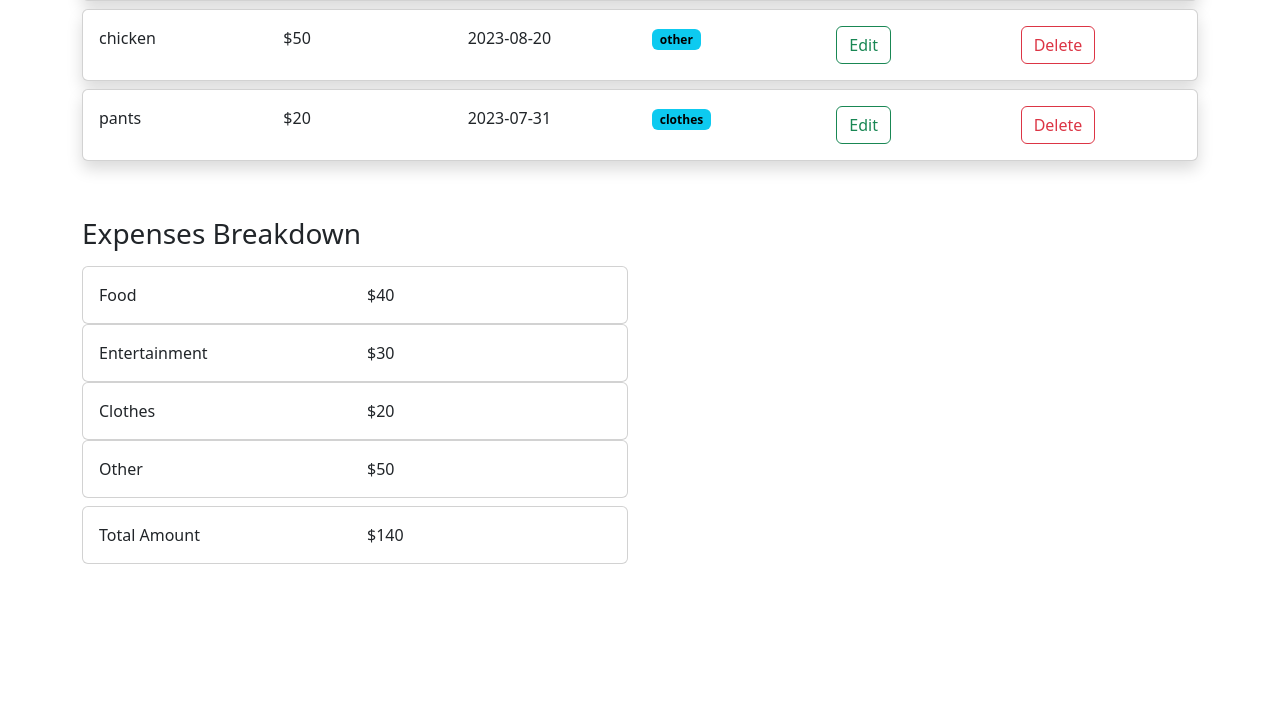
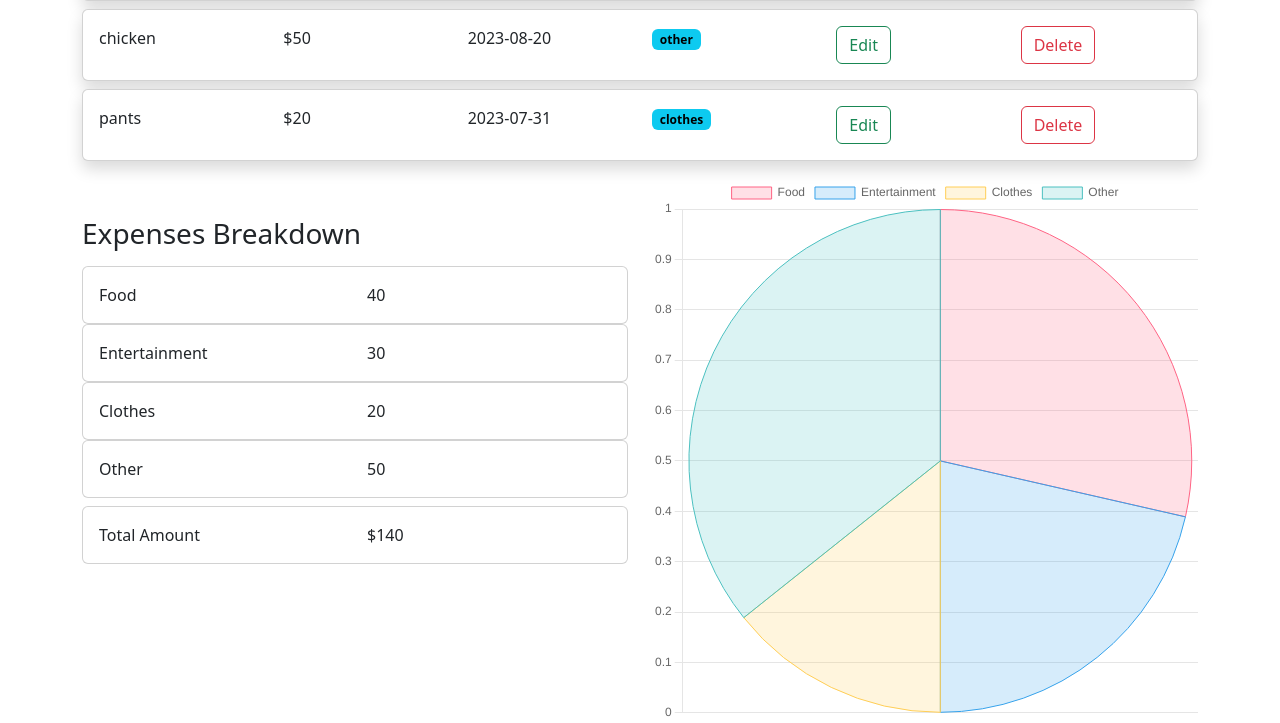
Before and after one commit to niwei822/Expense-Manager, a Flask app: page /expenses in a window 1280 px wide. Shown: the part 385-1108 px from the top of the page. Before the commit the page ends 949 px from the top, so only its background shows below. Run offline with Flask 3, Linux system fonts and the light colour scheme.

Commit message:
add chart.js to display pie chart

```diff
--- a/templates/base.html
+++ b/templates/base.html
@@ -28,5 +28,6 @@
     {% block body %}
     {% endblock %}
     <script src="https://cdn.jsdelivr.net/npm/bootstrap@5.3.1/dist/js/bootstrap.bundle.min.js" integrity="sha384-HwwvtgBNo3bZJJLYd8oVXjrBZt8cqVSpeBNS5n7C8IVInixGAoxmnlMuBnhbgrkm" crossorigin="anonymous"></script>
+    <script src="https://cdn.jsdelivr.net/npm/chart.js"></script>
   </body>
 </html>
--- a/templates/expenses.html
+++ b/templates/expenses.html
@@ -36,7 +36,7 @@
                 <div class="card-body">
                     <div class="row">
                         <div class="col-md-6">Food</div>
-                        <div class="col-md-6">${{ total_food }}</div>
+                        <div class="col-md-6" id="total_food">{{ total_food }}</div>
                     </div>
                 </div>
             </div>
@@ -44,7 +44,7 @@
                 <div class="card-body">
                     <div class="row">
                         <div class="col-md-6">Entertainment</div>
-                        <div class="col-md-6">${{ total_entertainment }}</div>
+                        <div class="col-md-6" id="total_entertainment">{{ total_entertainment }}</div>
                     </div>
                 </div>
             </div>
@@ -52,7 +52,7 @@
                 <div class="card-body">
                     <div class="row">
                         <div class="col-md-6">Clothes</div>
-                        <div class="col-md-6">${{ total_clothes }}</div>
+                        <div class="col-md-6" id="total_clothes">{{ total_clothes }}</div>
                     </div>
                 </div>
             </div>
@@ -60,7 +60,7 @@
                 <div class="card-body">
                     <div class="row">
                         <div class="col-md-6">Other</div>
-                        <div class="col-md-6">${{ total_other }}</div>
+                        <div class="col-md-6" id="total_other">{{ total_other }}</div>
                     </div>
                 </div>
             </div>
@@ -73,6 +73,55 @@
                 </div>
             </div>
         </div>
+        <div class="col-md-6 mt-2">
+            <canvas id="myChart" width="400" height="400"></canvas>
+
+          <script src="https://cdn.jsdelivr.net/npm/chart.js"></script>
+
+          <script>
+
+            const ctx = document.getElementById('myChart');
+            let food = document.getElementById('total_food').innerHTML;
+            let entertainment = document.getElementById('total_entertainment').innerHTML;
+            let clothes = document.getElementById('total_clothes').innerHTML;
+            let other = document.getElementById('total_other').innerHTML;
+            console.log("Food is ", food);
+
+            new Chart(ctx, {
+              type: 'pie',
+              data: {
+                labels: ['Food', 'Entertainment', 'Clothes', 'Other'],
+                datasets: [{
+                  data: [food, entertainment, clothes, other],
+                  backgroundColor: [
+                    'rgba(255, 99, 132, 0.2)',
+                    'rgba(54, 162, 235, 0.2)',
+                    'rgba(255, 206, 86, 0.2)',
+                    'rgba(75, 192, 192, 0.2)',
+                    'rgba(153, 102, 255, 0.2)',
+                    'rgba(255, 159, 64, 0.2)'
+                  ],
+                  borderColor: [
+                    'rgba(255, 99, 132, 1)',
+                    'rgba(54, 162, 235, 1)',
+                    'rgba(255, 206, 86, 1)',
+                    'rgba(75, 192, 192, 1)',
+                    'rgba(153, 102, 255, 1)',
+                    'rgba(255, 159, 64, 1)'
+                  ],
+                  borderWidth: 1
+                }]
+              },
+              options: {
+                scales: {
+                  y: {
+                    beginAtZero: true
+                  }
+                }
+              }
+            });
+          </script>
+          </div>
     </div>
 </div>
 
```
Also changed, not shown: mydatabase.db.
